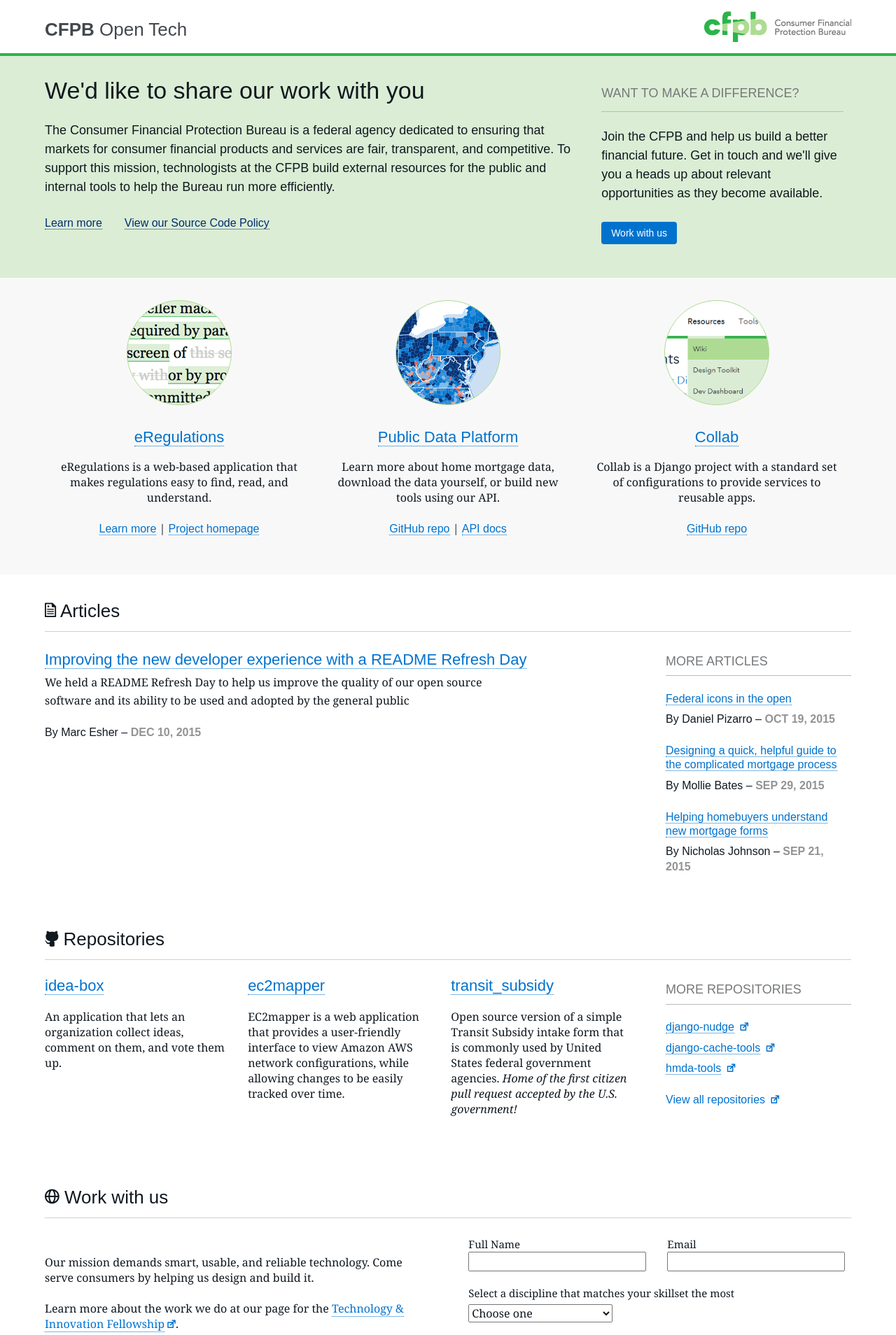
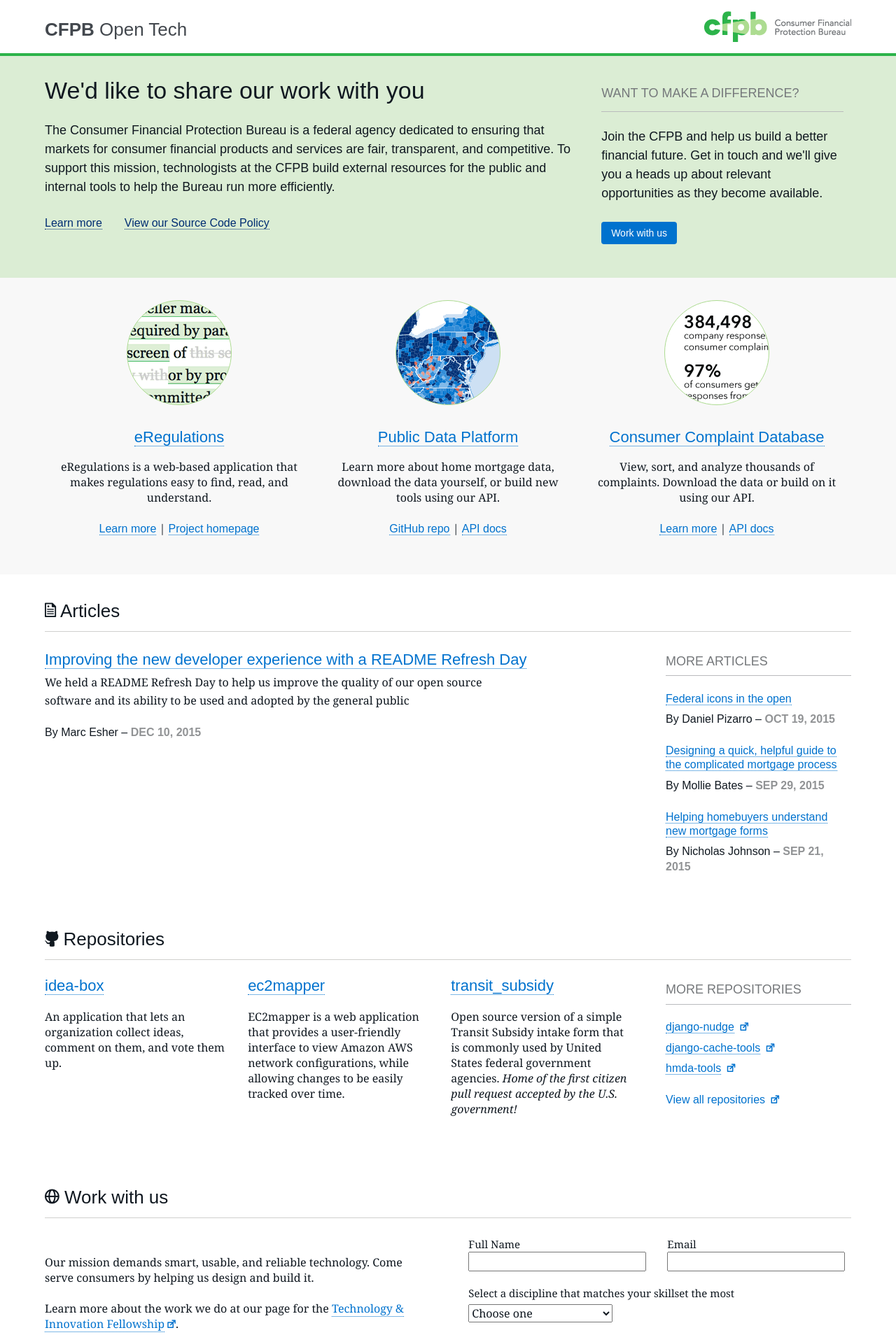
Before and after one commit to cfpb/cfpb.github.io, a Jekyll site: the page built from index.html, in a window 1280 px wide. Shown: the top 1908 px of the page at 70% size. Built offline with Jekyll 4.4.1, drawn with Linux system fonts in a browser that asks for light colours; nearby versions of some CDN libraries; some web fonts are replaced.

Commit message:
swapped collab featured project for ccdb featured project

```diff
--- a/css/site.css
+++ b/css/site.css
@@ -707,8 +707,8 @@
 .featured-project_img__eregs {
     background: url(../img/feature_eregs_150x150.png) no-repeat;
 }
-.featured-project_img__collab {
-    background: url(../img/feature_collab_150x150.png) no-repeat;
+.featured-project_img__ccdb {
+    background: url(../img/feature_ccdb_150x150.png) no-repeat;
 }
 .featured-project_head {
     margin-bottom: .75em;
--- a/index.html
+++ b/index.html
@@ -64,14 +64,14 @@
                         </div>
                     </li>
                     <li class="featured-project">
-                        <div class="featured-project_img__collab"></div>
+                        <div class="featured-project_img__ccdb"></div>
                         <h3 class="featured-project_head">
-                            <a href="http://cfpb.github.io/collab/">Collab</a>
+                            <a href="http://www.consumerfinance.gov/complaintdatabase/">Consumer Complaint Database</a>
                         </h3>
-                        <p class="featured-project_desc">Collab is a Django project with a standard set of
-                            configurations to provide services to reusable apps.</p>
+                        <p class="featured-project_desc">View, sort, and analyze thousands of complaints. Download the data or build on it using our API.</p>
                         <div class="featured-project_links">
-                            <a class="call-to-action" href="http://github.com/cfpb/collab">GitHub repo</a>
+                            <a class="call-to-action" href="http://www.consumerfinance.gov/complaintdatabase/">Learn more</a> |
+                            <a class="call-to-action" href="http://www.consumerfinance.gov/complaintdatabase/technical-documentation/">API docs</a>
                         </div>
                     </li>
                 </ul>
```
Also changed, not shown: img/feature_ccdb_150x150.png (added), img/feature_collab_150x150.png (deleted).
